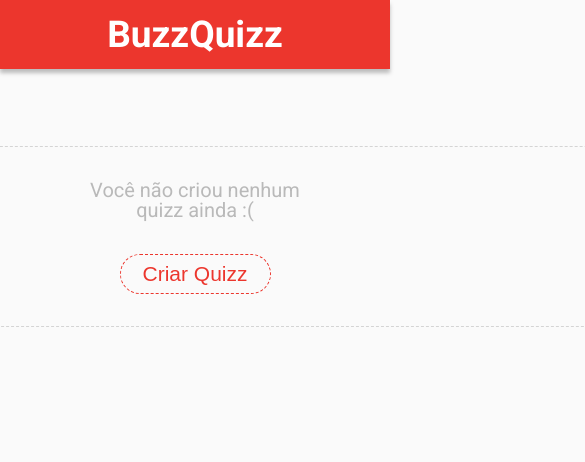
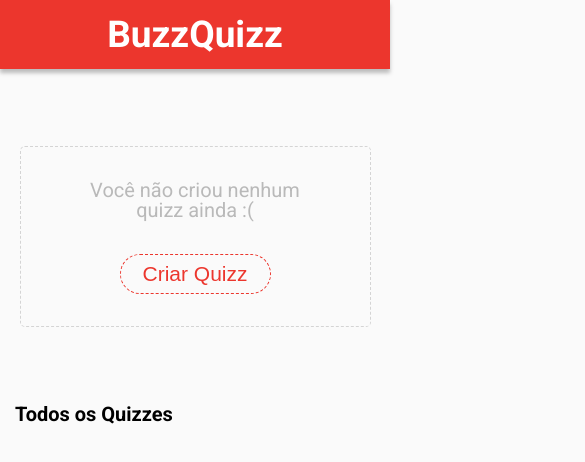
Before and after one commit to dudamollica/projeto6-buzzquizz, a plain HTML site: page index.html in a window 390 px wide. Shown: the top 462 px of the page, 585 px wide, since content can reach past the window. Drawn offline with nearby package versions, Linux system fonts and the light colour scheme; no server answers.

Commit message:
Responsivo tela inicial-ajustado

```diff
--- a/css/style.css
+++ b/css/style.css
@@ -434,28 +434,28 @@ body {
 @media(max-width:1100px) {
 
     /*Responsivo TELA INICIAL*/
-    .caixa-todos-quizzes,
-    .todos-quizzes,
-    .seus-quizzes,
-    .caixa-seus-quizzes {
+    .tela-inicial>.todos-quizzes,
+    .tela-inicial>.seus-quizzes,
+    .todos-quizzes>.caixa-todos-quizzes,
+    .seus-quizzes>.caixa-seus-quizzes {
         width: 100%;
         justify-content: center;
     }
 
-    .titulo {
+    .titulo-icon>.titulo,
+    .todos-quizzes>.titulo {
         margin-left: 15px;
     }
 
-    .quizz,
-    .caixa-sem-quizz {
+    .caixa-todos-quizzes>.quizz,
+    .tela-inicial>.caixa-sem-quizz {
         width: 90%;
     }
 
-    .titulo-icon {
+    .seus-quizzes>.titulo-icon {
         width: 90%;
         justify-content: space-between;
     }
-
     /*Fim do Responsivo TELA INICIAL*/
 
     /*Responsivo TELA SUCESSO*/
--- a/scripts/sript.js
+++ b/scripts/sript.js
@@ -1,6 +1,7 @@
 //Variáveis Globais
 let listaTodosQuizzes=[];
 //Fim das Variáveis Globais
+
 
 //LISTAGEM DE TODOS OS QUIZZES
 const todosquizzesPromise= axios.get("https://mock-api.driven.com.br/api/v4/buzzquizz/quizzes");
@@ -23,7 +24,6 @@ function randerizarTodosQuizzes(){
     }
 }
 //FIM DA LISTAGEM DE TODOS OS QUIZZES
-
 
 
 //ABRIR UM QUIZZ
```
